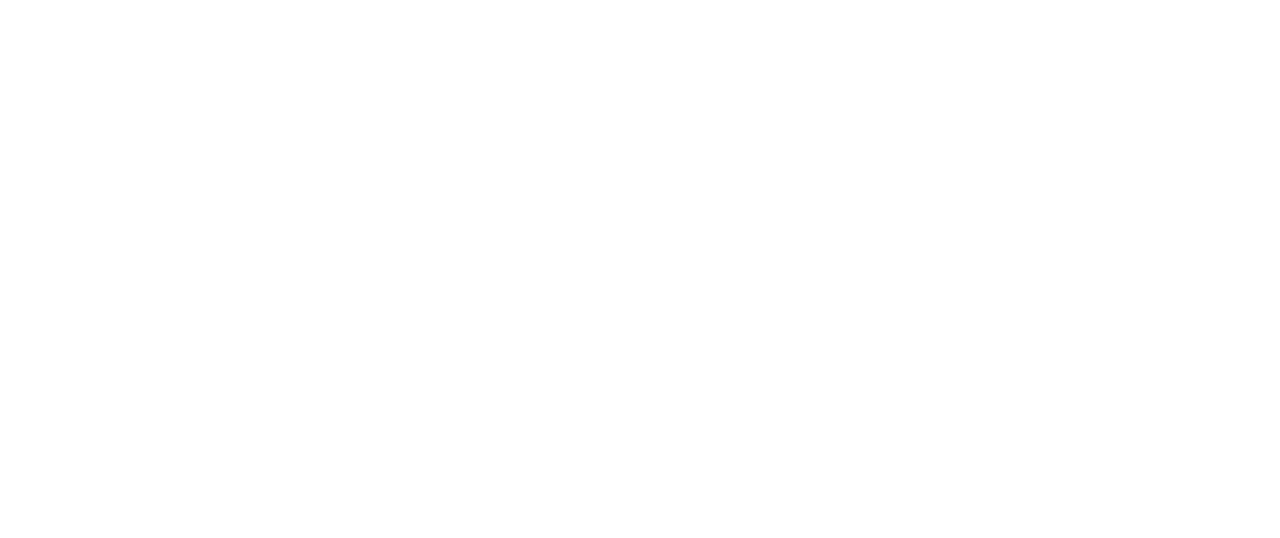
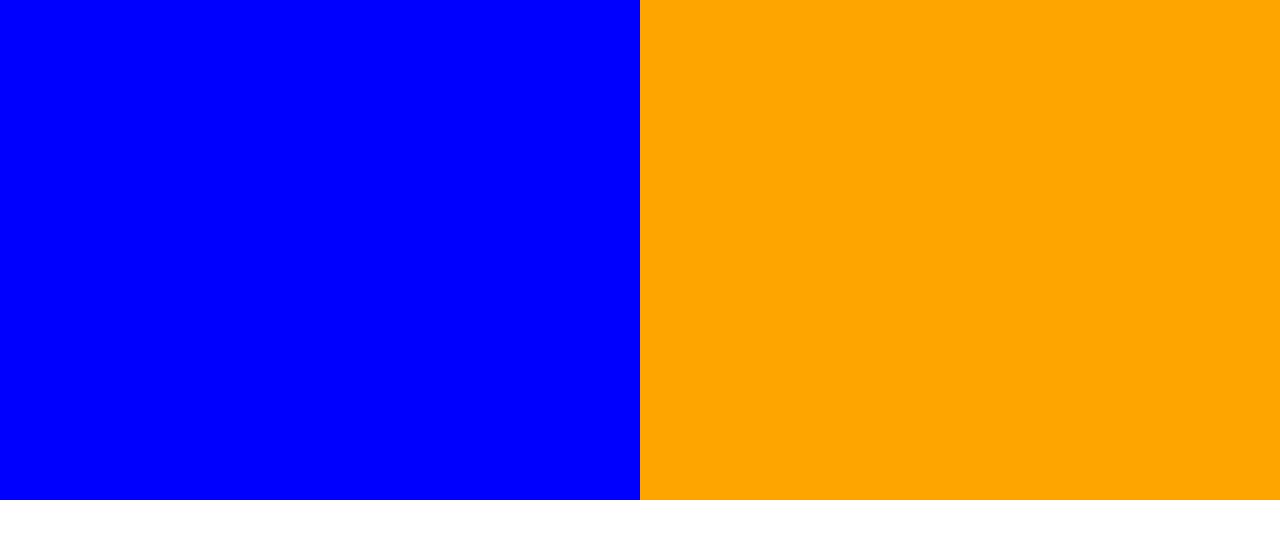
Before and after one commit to devam120/Cloud-J, a plain HTML site: page index.html in a window 1280 px wide. Drawn offline with Linux system fonts and the light colour scheme.

Commit message:
Define Grid

```diff
--- a/css/styles.css
+++ b/css/styles.css
@@ -354,3 +354,12 @@ a {
     font-size: 1.5rem;
   }
 }
+/* Grid */
+.grid {
+  display: grid;
+}
+@media screen and (min-width: 768px) {
+  .grid--1x2 {
+    grid-template-columns: repeat(2, 1fr);
+  }
+}
--- a/index.html
+++ b/index.html
@@ -13,5 +13,10 @@
     <link rel="stylesheet" href="/css/normalize.css" />
     <link rel="stylesheet" href="/css/styles.css" />
   </head>
-  <body></body>
+  <body>
+    <div class="grid grid--1x2">
+      <div style="height: 500px; background: blue"></div>
+      <div style="height: 500px; background: orange"></div>
+    </div>
+  </body>
 </html>
```
